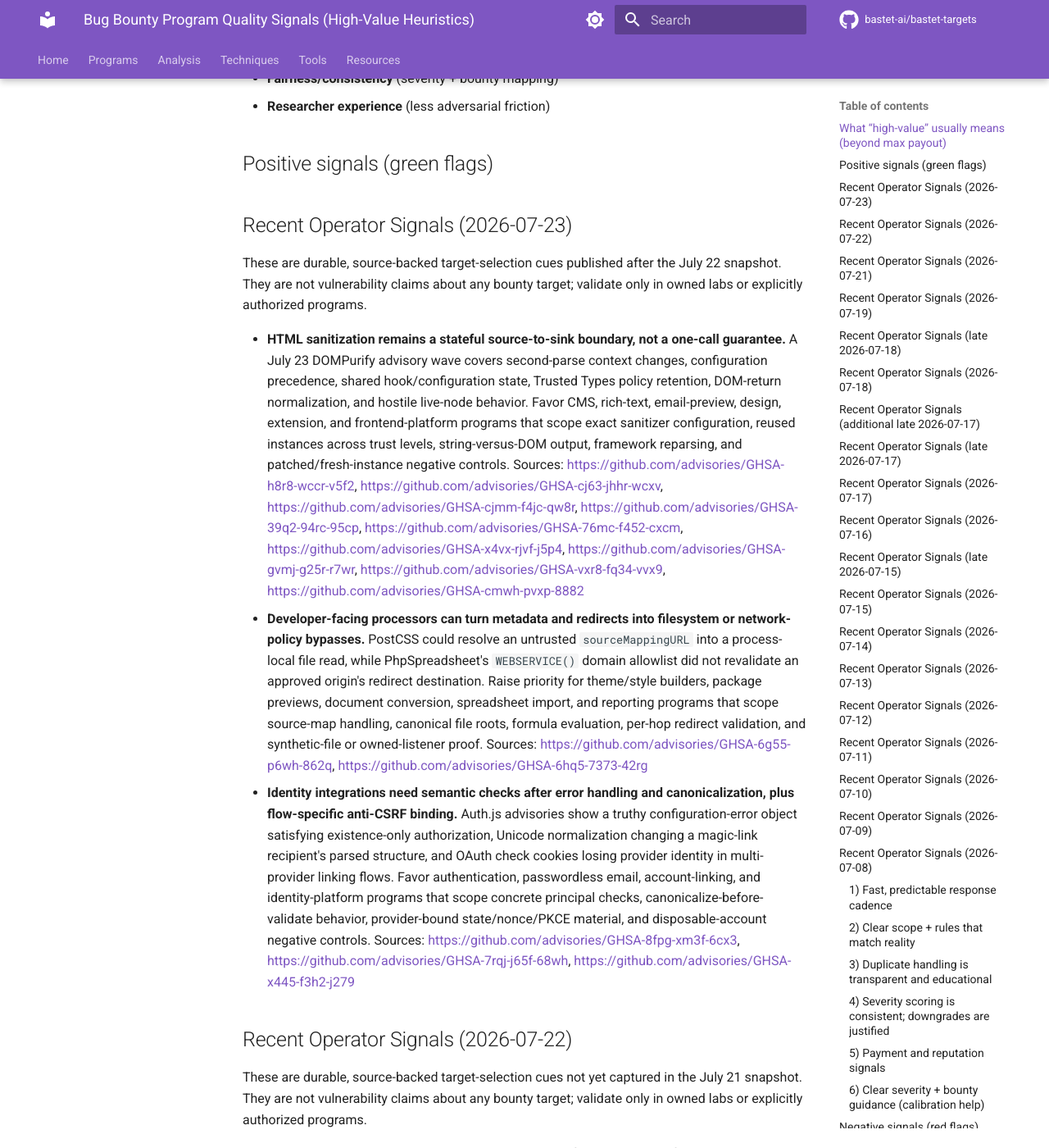
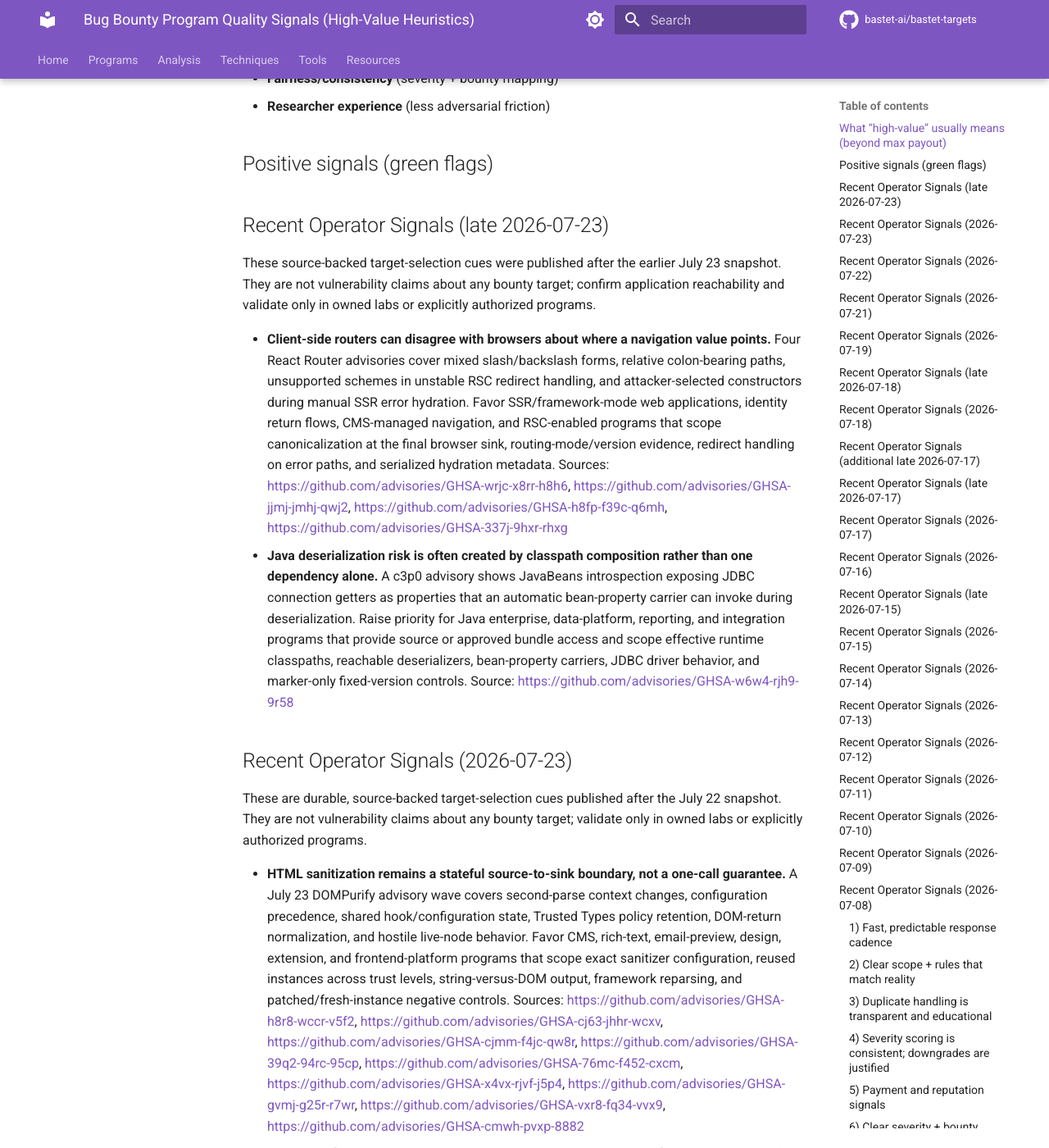
Before and after one commit to bastet-ai/bastet-targets, an MkDocs documentation site: the page built from docs/program-quality-signals.md, in a window 1280 px wide and 1400 px high, scrolled down 546 px. Shown: the whole window at 82% size. Built offline with MkDocs 1.6.1 and Material for MkDocs 9.7.7, drawn with Linux system fonts in a browser that asks for light colours; comment, search, counter and statistics services are not loaded.

Commit message:
Add late July 23 target quality signals

```diff
--- a/docs/program-quality-signals.md
+++ b/docs/program-quality-signals.md
@@ -16,6 +16,13 @@ Think in terms of:
 - **Researcher experience** (less adversarial friction)
 
 ## Positive signals (green flags)
+
+## Recent Operator Signals (late 2026-07-23)
+
+These source-backed target-selection cues were published after the earlier July 23 snapshot. They are not vulnerability claims about any bounty target; confirm application reachability and validate only in owned labs or explicitly authorized programs.
+
+- **Client-side routers can disagree with browsers about where a navigation value points.** Four React Router advisories cover mixed slash/backslash forms, relative colon-bearing paths, unsupported schemes in unstable RSC redirect handling, and attacker-selected constructors during manual SSR error hydration. Favor SSR/framework-mode web applications, identity return flows, CMS-managed navigation, and RSC-enabled programs that scope canonicalization at the final browser sink, routing-mode/version evidence, redirect handling on error paths, and serialized hydration metadata. Sources: https://github.com/advisories/GHSA-wrjc-x8rr-h8h6, https://github.com/advisories/GHSA-jjmj-jmhj-qwj2, https://github.com/advisories/GHSA-h8fp-f39c-q6mh, https://github.com/advisories/GHSA-337j-9hxr-rhxg
+- **Java deserialization risk is often created by classpath composition rather than one dependency alone.** A c3p0 advisory shows JavaBeans introspection exposing JDBC connection getters as properties that an automatic bean-property carrier can invoke during deserialization. Raise priority for Java enterprise, data-platform, reporting, and integration programs that provide source or approved bundle access and scope effective runtime classpaths, reachable deserializers, bean-property carriers, JDBC driver behavior, and marker-only fixed-version controls. Source: https://github.com/advisories/GHSA-w6w4-rjh9-9r58
 
 ## Recent Operator Signals (2026-07-23)
 
```
Also changed, not shown: docs/programs/program-quality-signals.md (+7 -0 lines), docs/resources/program-quality-signals.md (+7 -0 lines).
